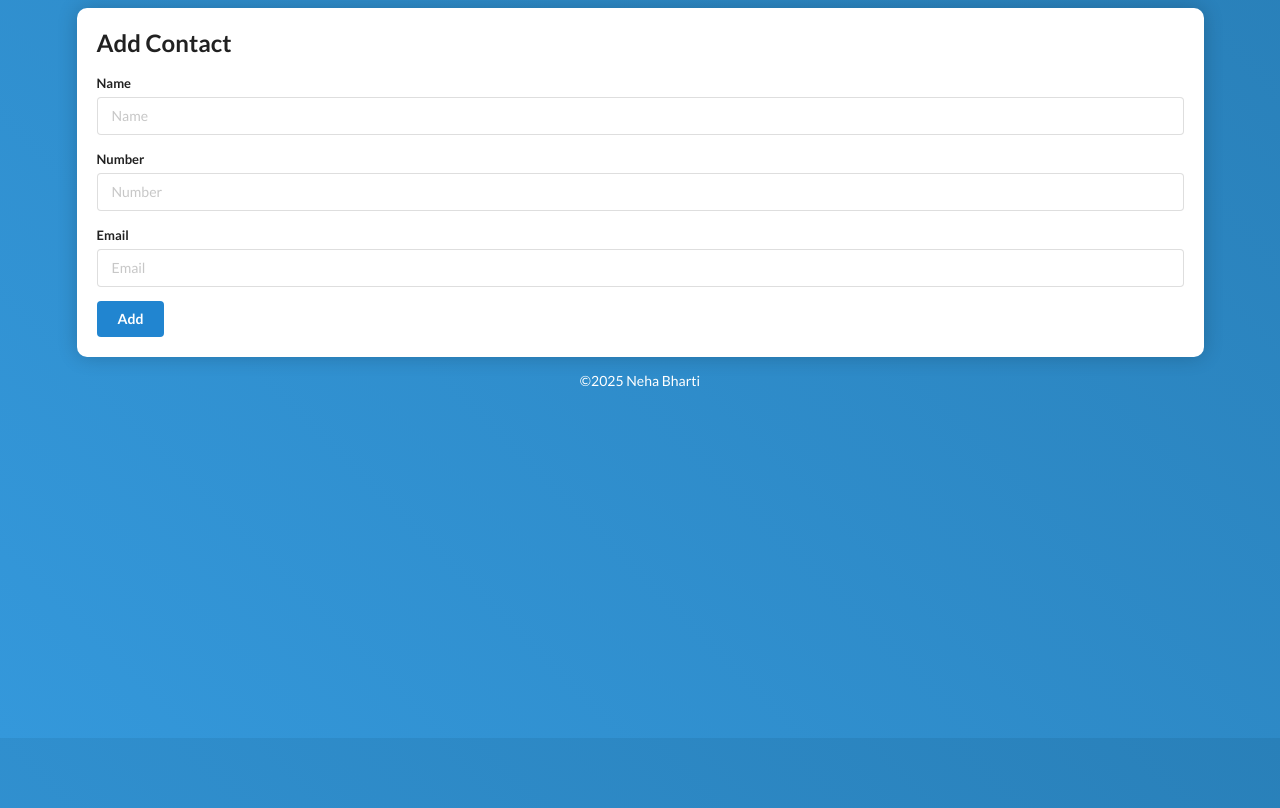
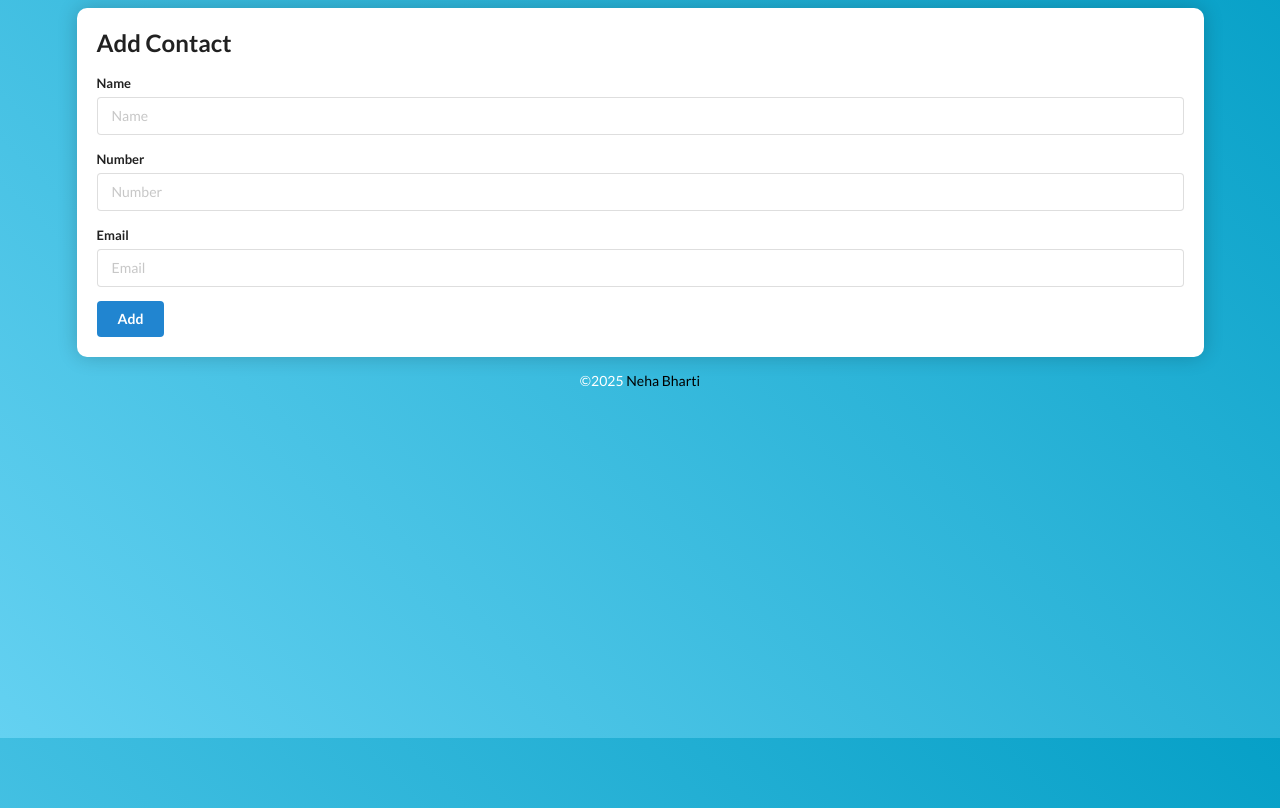
Before and after one commit to NehaBharti6930/Pro_Connect, a React app: page / in a window 1280 px wide. Shown: the part 62-870 px from the top of the page. Built offline with nearby package versions, Linux system fonts and the light colour scheme.

Commit message:
update color

```diff
--- a/src/components/App.css
+++ b/src/components/App.css
@@ -1,6 +1,6 @@
 /* Add a colorful background to the whole page */
 body {
-  background: linear-gradient(45deg, #3498db, #2980b9);
+  background: linear-gradient(45deg, #64d1f1, #06a0c7);
 }
 
 .main {
@@ -25,7 +25,7 @@ body {
   border: none;
   background: linear-gradient(
     90deg,
-    #3498db,
+    #aad307,
     #2980b9
   ); /* Gradient background */
   color: #fff; /* Text color */
@@ -72,3 +72,7 @@ i.icon:hover {
   /* background-color: #f1f1f1; */
   /* width: 100%; */
 }
+
+.custom-link {
+  color: black;
+}
--- a/src/components/Footer.js
+++ b/src/components/Footer.js
@@ -4,7 +4,8 @@ const Footer = () => {
   return (
     <footer className="footer">
       <p className="text centre mb-0">
-        ©{new Date().getFullYear()} Neha Bharti
+        ©{new Date().getFullYear()}{" "}
+        <a href="https://github.com/NehaBharti6930/Pro_Connect" class="custom-link">Neha Bharti</a>
       </p>
     </footer>
   );
```
